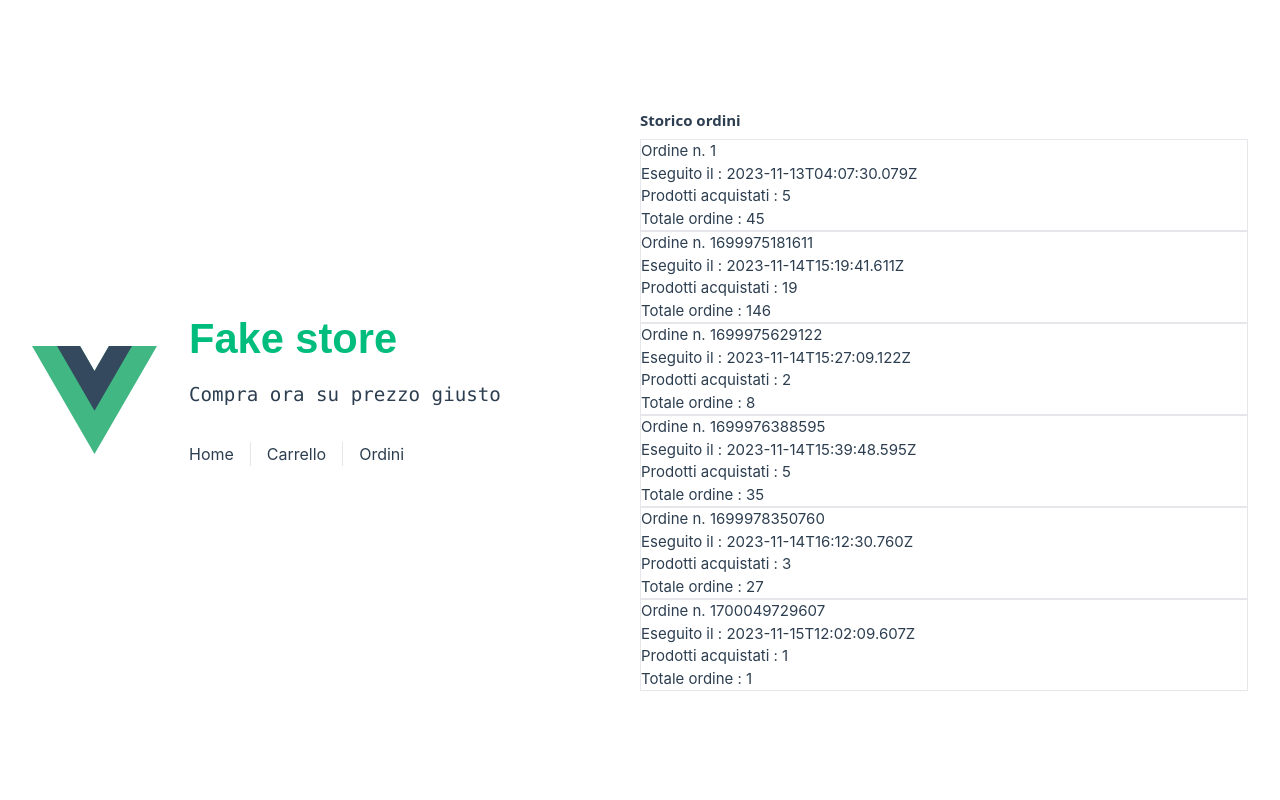
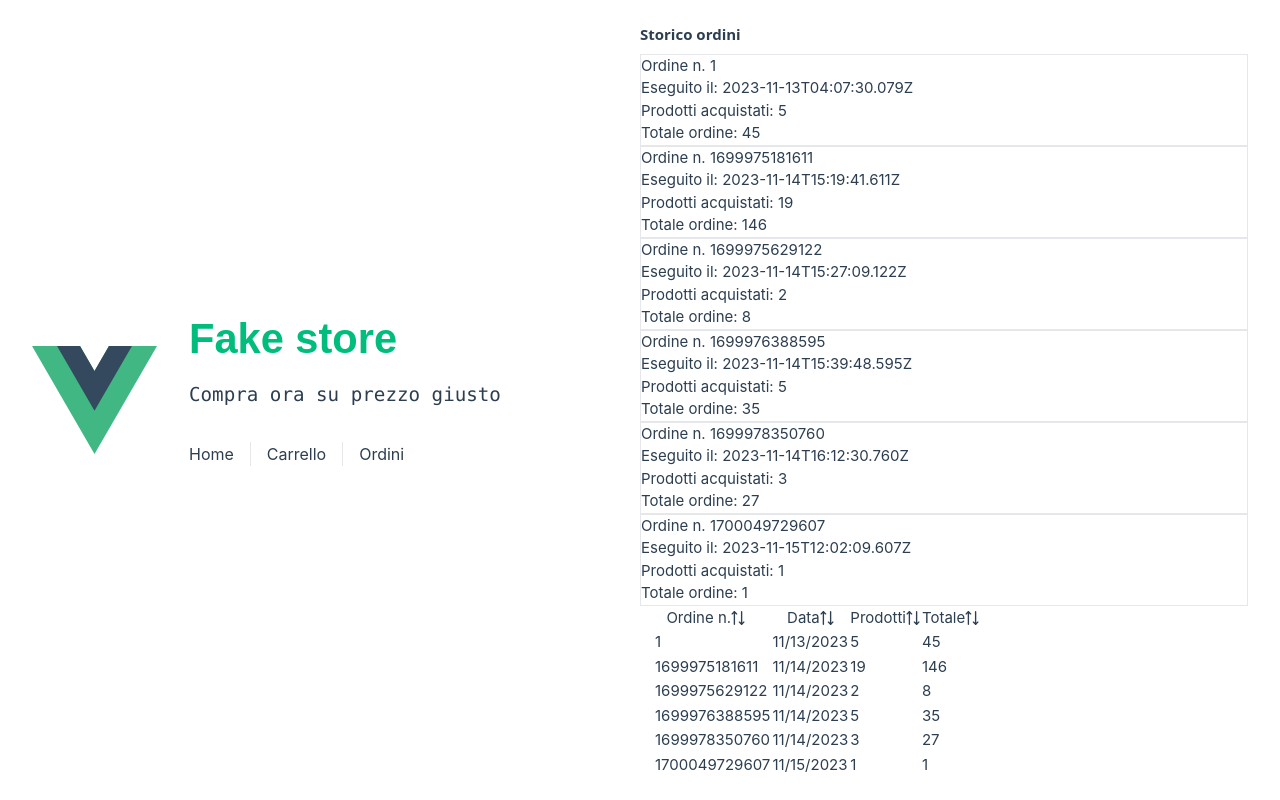
Before and after one commit to sc-DaniloSanna/esercizio-pinia, a Vue app: page /orders in a window 1280 px wide. Built offline with nearby package versions, Linux system fonts and the light colour scheme.

Commit message:
feat:tabella funzionante

```diff
--- a/src/components/Orders.vue
+++ b/src/components/Orders.vue
@@ -1,26 +1,38 @@
 <template>
   <div>
     <div v-for="(order, index) in orders" :key="index" class="border">
-
       <div>Ordine n. {{ order.id }}</div>
-        <div>Eseguito il : {{ order.createdAt }}</div>
-        <div>Prodotti acquistati :  {{ totalQuantity(order) }}</div>
-        <div>Totale ordine : {{ order.total }}</div>
+      <div>Eseguito il: {{ order.createdAt }}</div>
+      <div>Prodotti acquistati: {{ totalQuantity(order.products) }}</div>
+      <div>Totale ordine: {{ order.total }}</div>
     </div>
   </div>
+  <TreeTable :value="nodes">
+    <Column field="id" header="Ordine n." sortable expander></Column>
+    <Column field="createdAt" header="Data" sortable></Column>
+    <Column field="products" header="Prodotti" sortable></Column>
+    <Column field="total" header="Totale" sortable></Column>
+  </TreeTable>
 </template>
 
 <script setup>
-  import { computed } from 'vue';
+import { ref, onMounted } from 'vue';
 import { orders } from '../../db.json';
 
-  const totalQuantity = computed(() => {
-    return (order) => {
-      let total = 0;
-      for (const product of order.products) {
-        total += product.quantity;
+const nodes = ref([]);
+
+onMounted(() => {
+  nodes.value = orders.map(order => ({
+    data: {
+      id: order.id,
+      createdAt: new Date(order.createdAt).toLocaleDateString(),
+      products: totalQuantity(order.products),
+      total: order.total,
     }
-      return total;
+  }));
+});
+
+const totalQuantity = (products) => {
+  return products.reduce((total, product) => total + (product.quantity || 0), 0);
 };
-  });
 </script>
--- a/src/main.js
+++ b/src/main.js
@@ -6,9 +6,10 @@ import PrimeVue from 'primevue/config';
 
 import App from './App.vue'
 import router from './router'
-import MultiSelect from 'primevue/multiselect';
 import InputText from 'primevue/inputtext';
 import Dropdown from 'primevue/dropdown';
+import TreeTable from 'primevue/treetable';
+import Column from 'primevue/column';
 
 const app = createApp(App)
 
@@ -18,4 +19,6 @@ app.use(router)
 app.use(PrimeVue);
 app.component('Dropdown', Dropdown);
 app.component('InputText', InputText);
+app.component('TreeTable', TreeTable);
+app.component('Column', Column);
 app.mount('#app')
```
Lines whose indentation alone changed are shown as unchanged.
